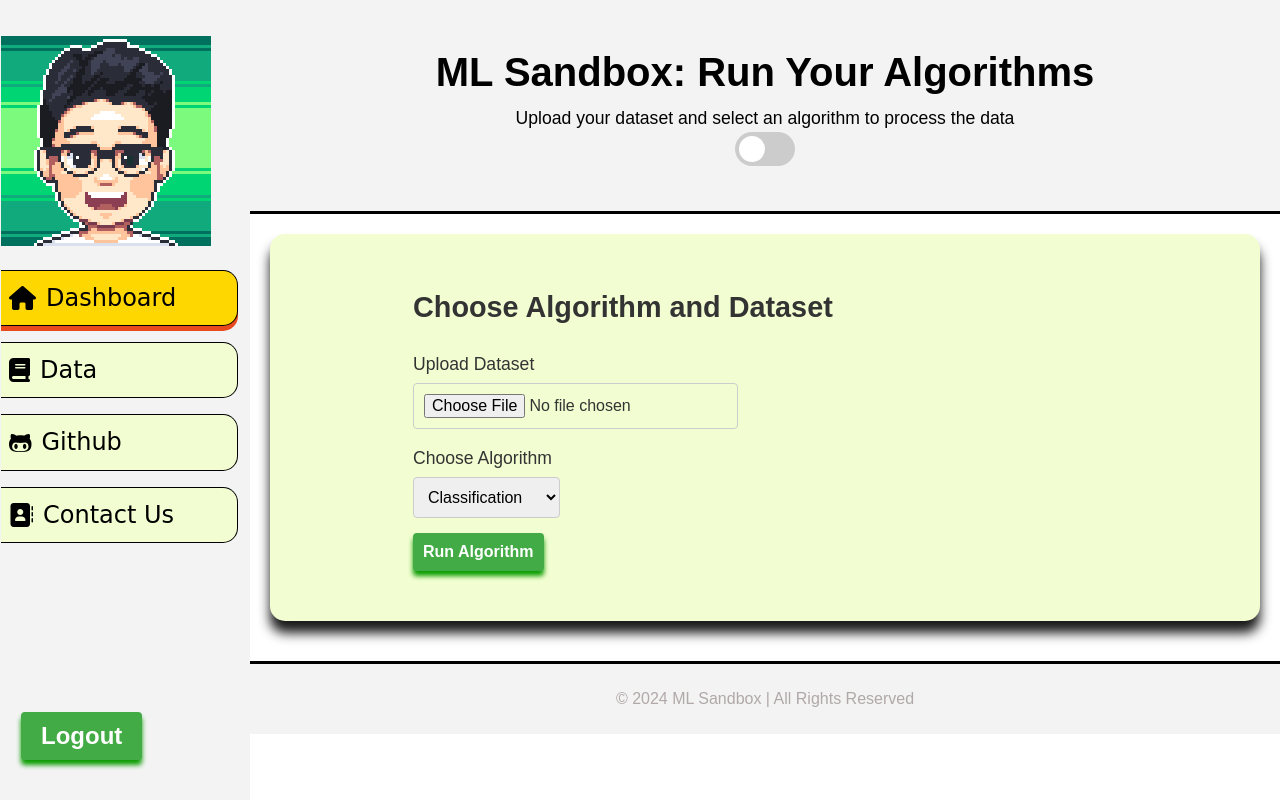
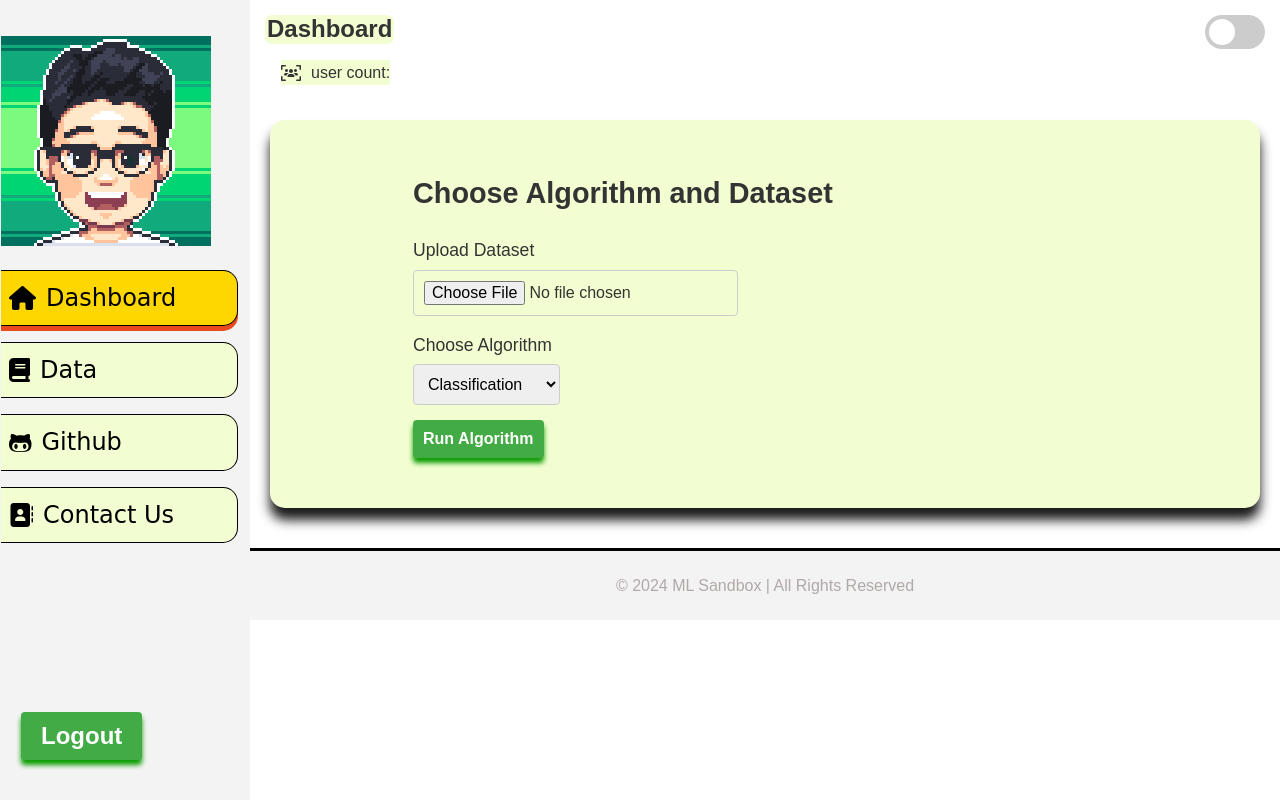
Before and after one commit to Hritikraj8804/ML-Sandbox, a Flask app: page / in a window 1280 px wide. Run offline with Flask 3, Linux system fonts and the light colour scheme.

Commit message:
header ui change

```diff
--- a/frontend/static/css/style.css
+++ b/frontend/static/css/style.css
@@ -111,20 +111,13 @@ body {
 
 /* Header */
 header {
-    background-color: #f3f3f3;
-    color: rgb(0, 0, 0);
-    padding: 20px 0;
-    text-align: center;
-    border-bottom: #000000 3px solid;
+    padding: 15px;
+    align-items: flex-start;
+    display: flex;
+    justify-content: space-between;
+    gap: 0.5rem;
 }
 
-header h1 {
-    font-size: 2.5rem;
-}
-
-header p {
-    font-size: 1.1rem;
-}
 
 .switch {
     position: relative;
@@ -177,6 +170,42 @@ header p {
   .slider.round:before {
     border-radius: 50%;
   }
+
+.dashboard {
+    display: flex;
+    align-items: flex-start;
+    gap: 1rem;
+    flex-direction: column;
+
+}
+
+.dashboard2 {
+    display: flex;
+    align-items: center;
+    flex-direction: row;
+    gap: 0.375rem;
+    border-radius: 50px;
+}
+
+.h2li {
+    line-height: 1.2;
+    padding: 0 2px 0 2px;
+    background-color: #F2FED1;
+    border-radius: 7px;
+}
+
+.usercnt1 {
+    padding-inline-start: 1rem;
+    padding-inline-end: 1rem;
+    display: flex;
+}
+
+.usercnt {
+    display: flex;
+    align-items: center;
+    gap: 10px;
+    background-color: #F2FED1;
+}
 
 /* Main Content */
 main {
@@ -316,7 +345,7 @@ footer p {
 }
 
 
-.dark-mode header {
+/* .dark-mode header {
     background: #222;
     border-bottom: #e8491d 3px solid;
 }
@@ -327,7 +356,7 @@ footer p {
 
 .dark-mode header p{
     color: greenyellow;
-}
+} */
 
 .dark-mode .algorithm-title {
     color: greenyellow;
--- a/frontend/templates/index.html
+++ b/frontend/templates/index.html
@@ -51,7 +51,7 @@
 
         <div class="page02">
             <!-- Header -->
-            <header>
+            <!-- <header>
                 <div class="container">
                     <h1>ML Sandbox: Run Your Algorithms</h1>
                     <p>Upload your dataset and select an algorithm to process the data</p>
@@ -60,9 +60,34 @@
                         <span class="slider round"></span>
                     </label>
                 </div>
+            </header> -->
+
+            <!-- Main Content - 1 -->
+            <header>
+                <div class="dashboard">
+                    <span class="dashboard1">
+                        <div class="dashboard2">
+                            <h2 class="h2li ">Dashboard</h2>
+                        </div>
+                    </span>
+                    <div class="usercnt1">
+                        <div class="usercnt">
+                            <i class="fa-solid fa-users-viewfinder"></i>
+                            <p>user count:</p>
+                        </div>
+                    </div>
+                </div>
+                <div>
+                    <div>
+                        <label class="switch">
+                            <input type="checkbox" id="themeToggle" onchange="toggleTheme()">
+                            <span class="slider round"></span>
+                        </label>
+                    </div>
+                </div>
             </header>
 
-            <!-- Main Content -->
+            <!-- Main Content - 2 -->
             <main>
                 <div class="container">
                     <h2>Choose Algorithm and Dataset</h2>
```
